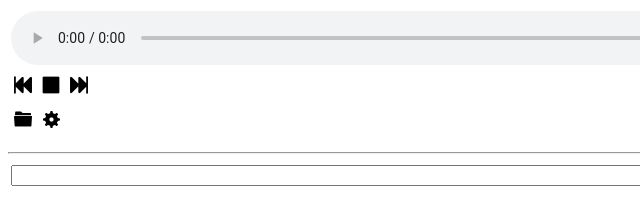
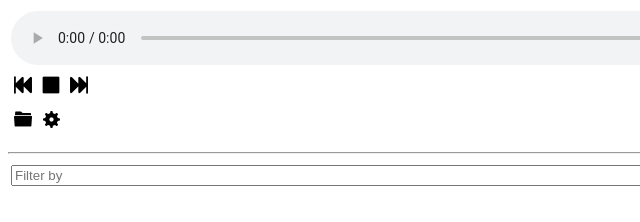
Before and after one commit to bobbyrne01/local-music-player-firefox, a website: page addon/data/html/view.html in a window 1280 px wide. Shown: the full height of the page, 0-640 px from the left. Drawn offline with Linux system fonts and the light colour scheme.

Commit message:
Adding placeholder for filterby input

```diff
--- a/addon/data/html/view.html
+++ b/addon/data/html/view.html
@@ -51,7 +51,7 @@
 			<table class="fullWidth">
 				<tr>
 					<td>
-						<input id="filterBy" type="text" class="fullWidth" />
+						<input id="filterBy" type="text" placeholder="Filter by" class="fullWidth" />
 					</td>
 				</tr>
 			</table>
```
Also changed, not shown: addon/data/js/controller.js (line endings or trailing spaces).
